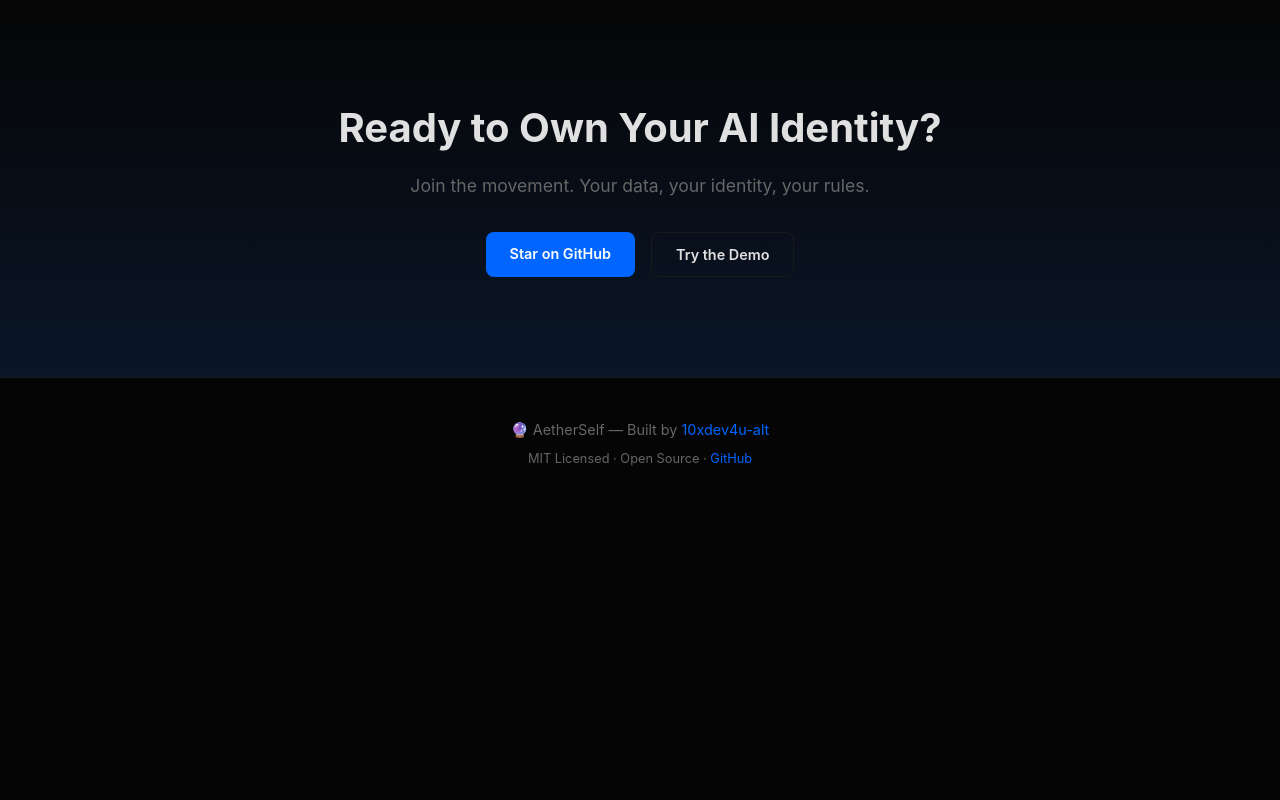
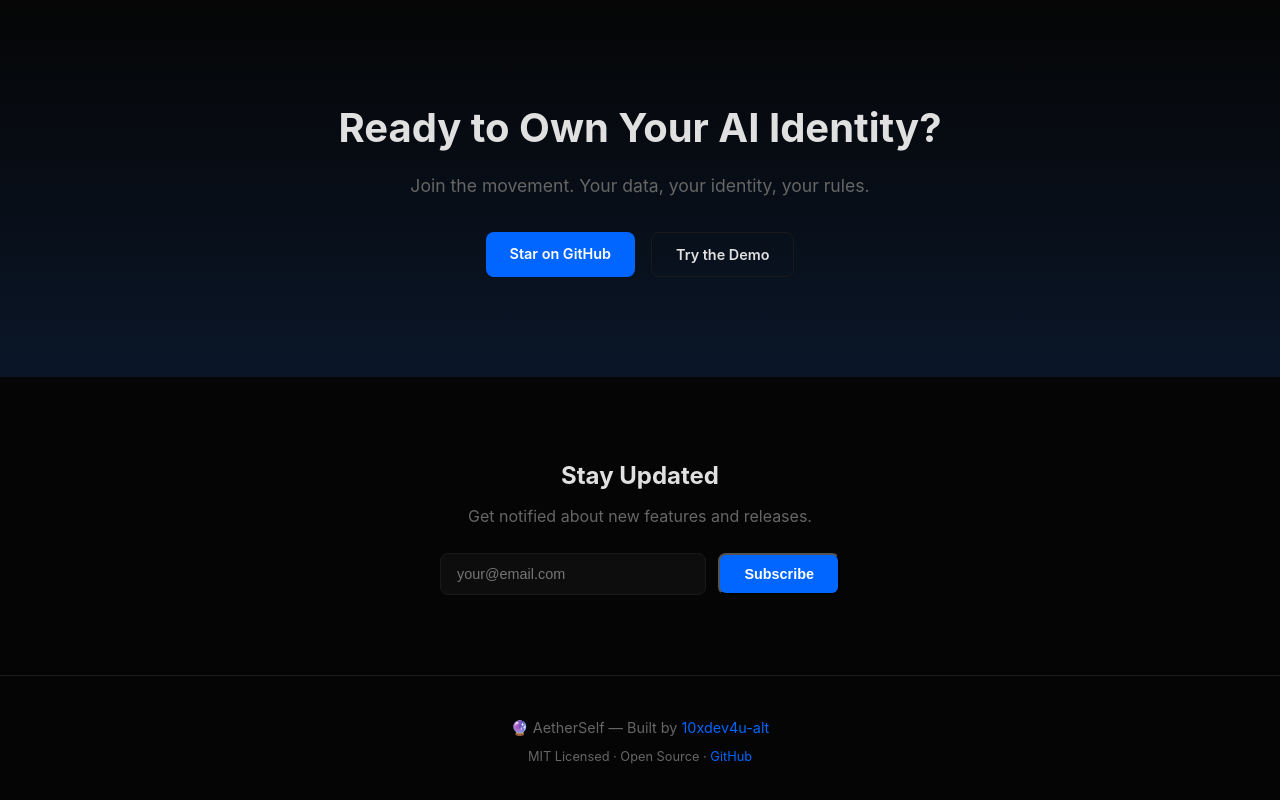
Before and after one commit to 10xdev4u-alt/aetherself-web, a plain HTML site: page index.html in a window 1280 px wide. Shown: the part 4572-5372 px from the top of the page. Before the commit the page ends 5082 px from the top, so only its background shows below. Drawn offline with Linux system fonts and the light colour scheme.

Commit message:
feat: add newsletter subscription section

```diff
--- a/index.html
+++ b/index.html
@@ -214,6 +214,17 @@
     </div>
   </section>
 
+  <section class="newsletter">
+    <div class="container">
+      <h2>Stay Updated</h2>
+      <p>Get notified about new features and releases.</p>
+      <form class="newsletter-form" onsubmit="event.preventDefault(); alert('Thanks for subscribing!');">
+        <input type="email" placeholder="your@email.com" required />
+        <button type="submit" class="btn btn-primary">Subscribe</button>
+      </form>
+    </div>
+  </section>
+
   <footer>
     <div class="container">
       <p>🔮 AetherSelf — Built by <a href="https://github.com/10xdev4u-alt">10xdev4u-alt</a></p>
--- a/styles.css
+++ b/styles.css
@@ -367,6 +367,35 @@
   color: var(--muted);
 }
 
+/* Newsletter */
+.newsletter {
+  padding: 80px 0;
+  text-align: center;
+}
+
+.newsletter h2 { margin-bottom: 8px; }
+.newsletter p { color: var(--muted); margin-bottom: 24px; }
+
+.newsletter-form {
+  display: flex;
+  gap: 12px;
+  justify-content: center;
+  max-width: 400px;
+  margin: 0 auto;
+}
+
+.newsletter-form input {
+  flex: 1;
+  padding: 12px 16px;
+  border-radius: 8px;
+  border: 1px solid var(--border);
+  background: var(--surface);
+  color: var(--text);
+  font-size: 0.9rem;
+  outline: none;
+}
+.newsletter-form input:focus { border-color: var(--primary); }
+
 /* Responsive */
 @media (max-width: 768px) {
   .hero h1 { font-size: 2.5rem; }
```
